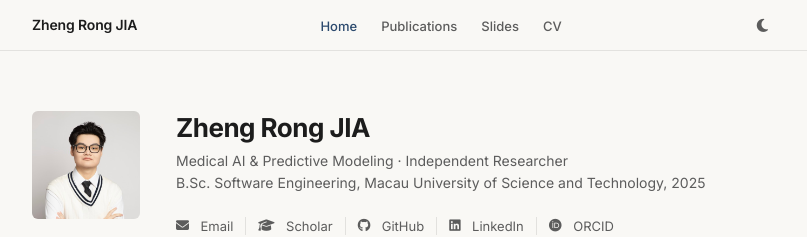
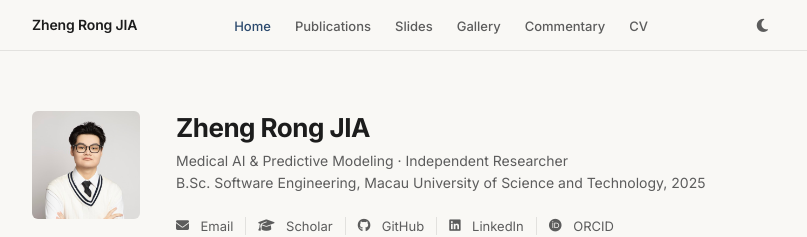
Before and after one commit to ZR-JIA/zr-jia.github.io, a Jekyll site: the page built from _pages/index.md, in a window 1280 px wide. Shown: the top 237 px of the page, without its empty margins (236-1043 px from the left). Built offline with Jekyll 4.4.1, drawn with Linux system fonts in a browser that asks for light colours.

Commit message:
fix: add Gallery and Commentary to navbar

```diff
--- a/_includes/navbar.html
+++ b/_includes/navbar.html
@@ -10,6 +10,8 @@
       <li><a href="{{ '/' | relative_url }}" class="{% if page.permalink == '/' %}active{% endif %}">Home</a></li>
       <li><a href="{{ '/publications/' | relative_url }}" class="{% if page.permalink == '/publications/' %}active{% endif %}">Publications</a></li>
       <li><a href="{{ '/slides/' | relative_url }}" class="{% if page.permalink == '/slides/' %}active{% endif %}">Slides</a></li>
+      <li><a href="{{ '/gallery/' | relative_url }}" class="{% if page.permalink == '/gallery/' %}active{% endif %}">Gallery</a></li>
+      <li><a href="{{ '/commentary/' | relative_url }}" class="{% if page.permalink == '/commentary/' %}active{% endif %}">Commentary</a></li>
       <li><a href="{{ '/cv/' | relative_url }}" class="{% if page.permalink == '/cv/' %}active{% endif %}">CV</a></li>
     </ul>
     <button class="theme-toggle" aria-label="Toggle Dark Mode">
```
